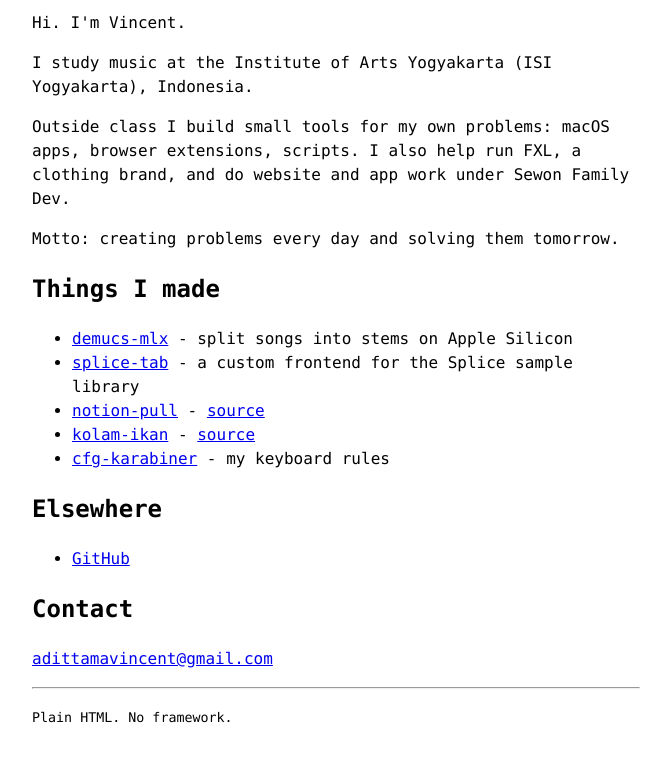
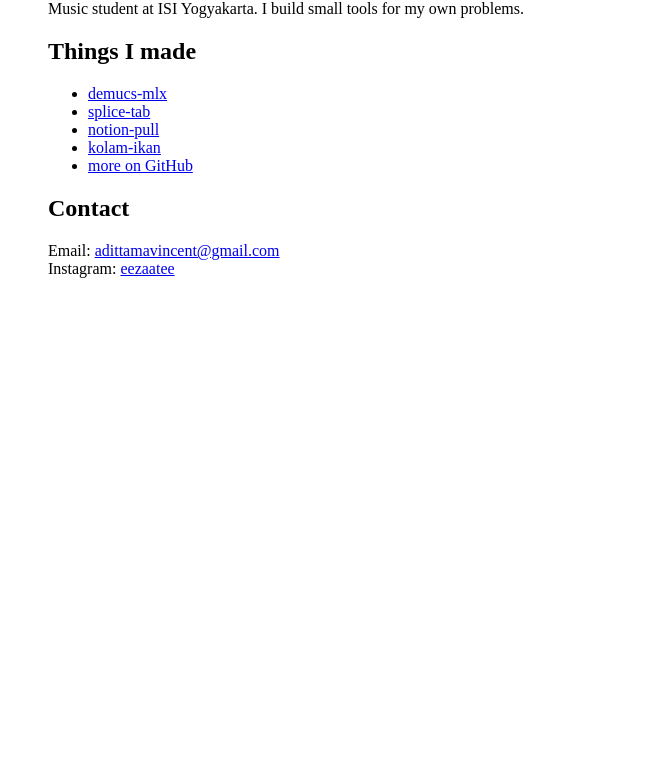
Before and after one commit to adittamavincent/adittamavincent-my-id, a plain HTML site: page index.html in a window 1280 px wide. Shown: the part 90-851 px from the top of the page, without its empty margins (304-975 px from the left). After the commit the page ends 800 px from the top, so only its background shows below. Drawn offline with Linux system fonts and the light colour scheme.

Commit message:
style: trim homepage, serif font, email and Instagram contact
Co-Authored-By: Claude Opus 5.5 <noreply@anthropic.com>

```diff
--- a/index.html
+++ b/index.html
@@ -4,48 +4,28 @@
 <meta charset="utf-8">
 <meta name="viewport" content="width=device-width, initial-scale=1">
 <title>Vincent Adittama</title>
-<meta name="description" content="Vincent Adittama: music student in Yogyakarta who builds small tools.">
-<style>
-  body { font-family: ui-monospace, Menlo, Consolas, monospace; max-width: 38rem; margin: 2rem auto; padding: 0 1rem; line-height: 1.5; }
-  @media (prefers-color-scheme: dark) { body { background: #111; color: #ddd; } a { color: #8ab4f8; } a:visited { color: #c58af9; } }
-</style>
+<style>body { font-family: "Times New Roman", Times, serif; max-width: 36rem; margin: 2rem auto; padding: 0 1rem; }</style>
 </head>
 <body>
 
 <h1>Vincent Adittama</h1>
 
-<p>Hi. I'm Vincent.</p>
-
-<p>I study music at the Institute of Arts Yogyakarta (ISI Yogyakarta), Indonesia.</p>
-
-<p>Outside class I build small tools for my own problems: macOS apps, browser
-extensions, scripts. I also help run FXL, a clothing brand, and do website and
-app work under Sewon Family Dev.</p>
-
-<p>Motto: creating problems every day and solving them tomorrow.</p>
+<p>Music student at ISI Yogyakarta. I build small tools for my own problems.</p>
 
 <h2>Things I made</h2>
-
 <ul>
-  <li><a href="https://github.com/adittamavincent/demucs-mlx">demucs-mlx</a> - split songs into stems on Apple Silicon</li>
-  <li><a href="https://github.com/adittamavincent/splice-tab">splice-tab</a> - a custom frontend for the Splice sample library</li>
-  <li><a href="https://notionpull.vercel.app">notion-pull</a> - <a href="https://github.com/adittamavincent/notion-pull">source</a></li>
-  <li><a href="https://kolam-ikan-six.vercel.app">kolam-ikan</a> - <a href="https://github.com/adittamavincent/kolam-ikan">source</a></li>
-  <li><a href="https://github.com/adittamavincent/cfg-karabiner">cfg-karabiner</a> - my keyboard rules</li>
-</ul>
-
-<h2>Elsewhere</h2>
-
-<ul>
-  <li><a href="https://github.com/adittamavincent">GitHub</a></li>
+<li><a href="https://github.com/adittamavincent/demucs-mlx">demucs-mlx</a></li>
+<li><a href="https://github.com/adittamavincent/splice-tab">splice-tab</a></li>
+<li><a href="https://notionpull.vercel.app">notion-pull</a></li>
+<li><a href="https://kolam-ikan-six.vercel.app">kolam-ikan</a></li>
+<li><a href="https://github.com/adittamavincent">more on GitHub</a></li>
 </ul>
 
 <h2>Contact</h2>
-
-<p><a href="mailto:adittamavincent@gmail.com">adittamavincent@gmail.com</a></p>
-
-<hr>
-<p><small>Plain HTML. No framework.</small></p>
+<p>
+Email: <a href="mailto:adittamavincent@gmail.com">adittamavincent@gmail.com</a><br>
+Instagram: <a href="https://www.instagram.com/eezaatee/">eezaatee</a>
+</p>
 
 </body>
 </html>
```
